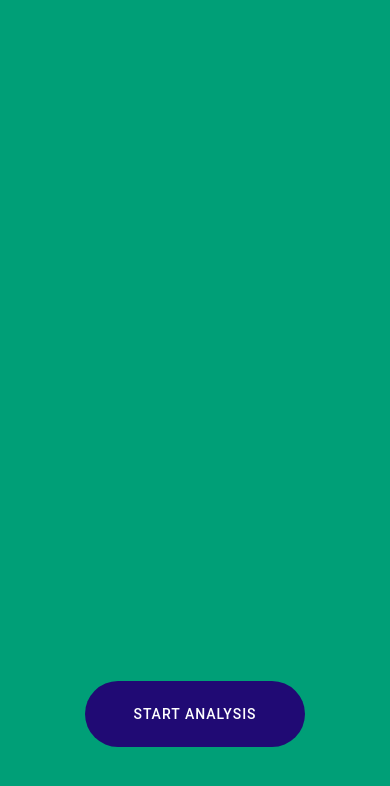
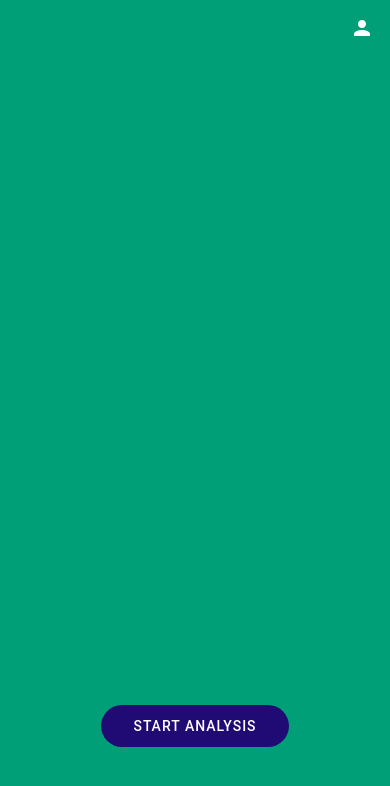
Before and after one commit to futu-sto-tech/futu4earth, a React Native app: screen /Home in a window 390 px wide. Shown: the top 786 px of the page. Built offline with nearby package versions, Linux system fonts and the light colour scheme.

Commit message:
implemented a navbar and restructured app.tsx to not have the analysisscreen function in it, added safeareaview

```diff
--- a/App.tsx
+++ b/App.tsx
@@ -1,15 +1,12 @@
 import * as React from "react";
 
 import { HomeScreen } from "./screens/HomeScreen";
+import { AnalysisScreen } from "./screens/AnalysisScreen";
 import { StyleSheet, Text } from "react-native";
 import { SafeAreaProvider, SafeAreaView } from "react-native-safe-area-context";
 import { NavigationContainer } from "@react-navigation/native";
 import { createNativeStackNavigator } from "@react-navigation/native-stack";
 import NavBar from "./components/navbar";
-
-function AnalysisScreen({}) {
-  return <Text>Analysis</Text>;
-}
 
 export type RootStackParamList = {
   Home: undefined;
@@ -21,6 +18,8 @@ const Stack = createNativeStackNavigator<RootStackParamList>();
 
 export default function App() {
   return (
+    <SafeAreaProvider>
+      <NavBar />
       <NavigationContainer>
         <Stack.Navigator screenOptions={{ headerShown: false }}>
           <Stack.Screen name="Home" component={HomeScreen} />
@@ -28,5 +27,6 @@ export default function App() {
           <Stack.Screen name="Report" component={HomeScreen} />
         </Stack.Navigator>
       </NavigationContainer>
+    </SafeAreaProvider>
   );
 }
--- a/components/navbar.tsx
+++ b/components/navbar.tsx
@@ -1,38 +1,25 @@
 import * as React from "react";
 import { Appbar } from "react-native-paper";
-import { StyleSheet } from "react-native";
+import { StyleSheet, View } from "react-native";
 import { SafeAreaView } from "react-native-safe-area-context";
-import { StatusBar } from "react-native";
 
 import { colors } from "../colors";
 
-// import { NativeModules } from "react-native";
-// const { StatusBarManager } = NativeModules;
-
-// const statusbarHeight = StatusBarManager.getHeight((statusBarFrameData) => {
-//   statusBarFrameData.height;
-// });
 const NavBar = () => (
-  <SafeAreaView>
+  <SafeAreaView style={{ backgroundColor: colors.bg.secondary }}>
+    <View>
       <Appbar style={styles.top}>
         <Appbar.Content
           title="Futurice"
+          style={{  right: 140 }}
           onPress={() => console.log("Pressed Title")}
         />
         <Appbar.Action
-        icon="archive"
-        onPress={() => console.log("Pressed archive")}
-      />
-      <Appbar.Action icon="mail" onPress={() => console.log("Pressed mail")} />
-      <Appbar.Action
-        icon="label"
-        onPress={() => console.log("Pressed label")}
-      />
-      <Appbar.Action
-        icon="delete"
+          icon="account"
           onPress={() => console.log("Pressed delete")}
         />
       </Appbar>
+    </View>
   </SafeAreaView>
 );
 
@@ -40,10 +27,7 @@ export default NavBar;
 
 const styles = StyleSheet.create({
   top: {
-    position: "absolute",
-    left: 0,
-    right: 0,
-    top: 0,
-    backgroundColor: colors.bg.primary,
+    backgroundColor: colors.bg.secondary,
+    shadowOpacity: 0,
   },
 });
--- /dev/null
+++ b/screens/AnalysisScreen.tsx
@@ -0,0 +1,30 @@
+import { StyleSheet, Text, View } from "react-native";
+
+import { Button } from "react-native-paper";
+import { NativeStackScreenProps } from "@react-navigation/native-stack";
+import * as React from "react";
+import { RootStackParamList } from "../App";
+import { colors } from "../colors";
+import { SafeAreaView } from "react-native-safe-area-context";
+
+type AnalysisScreenNavigationProps = NativeStackScreenProps<
+  RootStackParamList,
+  "Analysis"
+>;
+
+export function AnalysisScreen({}) {
+  return (
+    <SafeAreaView style={styles.container}>
+      <Text>Analysis Is What We Like</Text>
+    </SafeAreaView>
+  );
+}
+
+const styles = StyleSheet.create({
+  container: {
+    backgroundColor: colors.bg.secondary,
+    flex: 1,
+    alignItems: "center",
+    justifyContent: "center",
+  },
+});
--- a/screens/HomeScreen.tsx
+++ b/screens/HomeScreen.tsx
@@ -2,9 +2,11 @@ import { StyleSheet, View } from "react-native";
 
 import { Button } from "react-native-paper";
 import { NativeStackScreenProps } from "@react-navigation/native-stack";
-import React from "react";
+import * as React from "react";
 import { RootStackParamList } from "../App";
 import { colors } from "../colors";
+import { SafeAreaView } from "react-native-safe-area-context";
+
 
 type HomeScreenNavigationProps = NativeStackScreenProps<
   RootStackParamList,
@@ -20,10 +22,10 @@ const styles = StyleSheet.create({
   },
   button: {
     backgroundColor: colors.brand.tertiary,
-    paddingLeft: "32px",
-    paddingRight: "32px",
-    paddingTop: "16px",
-    paddingBottom: "16px",
+    paddingLeft: 16,
+    paddingRight: 16,
+    paddingTop: 4,
+    paddingBottom: 4,
     marginBottom: "25%",
     borderRadius: 50,
   },
@@ -34,7 +36,7 @@ const styles = StyleSheet.create({
 
 export function HomeScreen({ navigation }: HomeScreenNavigationProps) {
   return (
-    <View style={styles.container}>
+    <SafeAreaView style={styles.container}>
       <Button
         style={styles.button}
         onPress={() => navigation.push("Analysis")}
@@ -42,6 +44,6 @@ export function HomeScreen({ navigation }: HomeScreenNavigationProps) {
       >
         Start Analysis
       </Button>
-    </View>
+    </SafeAreaView>
   );
 }
```
Lines whose indentation alone changed are shown as unchanged.
